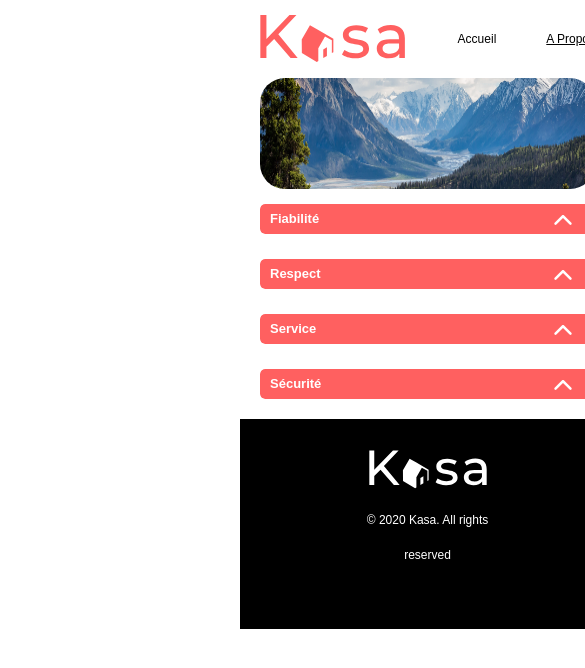
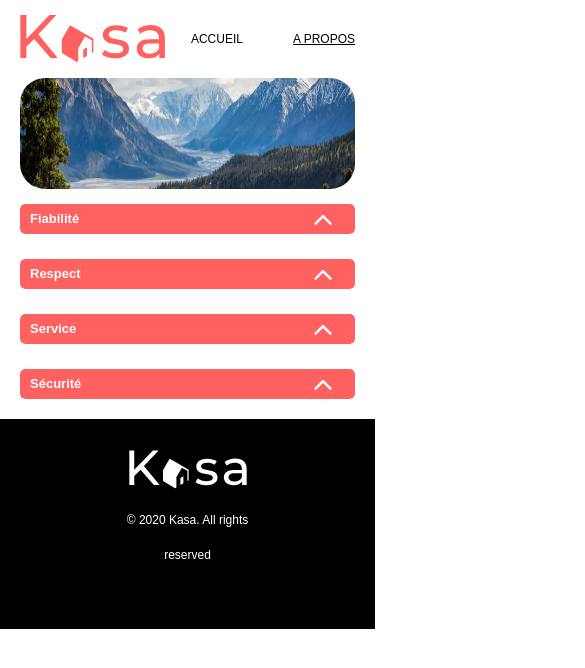
Before and after one commit to viejofacha/Kasa-API, a React (Vite) app in the folder my-react-app/: page /about in a window 390 px wide. Shown: the top 668 px of the page, 585 px wide, since content can reach past the window. Built offline with nearby package versions, Linux system fonts and the light colour scheme.

Commit message:
FEAT: Corection Responsive

```diff
--- a/my-react-app/src/index.css
+++ b/my-react-app/src/index.css
@@ -21,9 +21,9 @@ a {
   color: #646cff;
   text-decoration: inherit;
 }
-a:hover {
+/* a:hover {
   color: #535bf2;
-}
+} */
 
 body {
   box-sizing: content-box;
@@ -108,9 +108,9 @@ button {
   cursor: pointer;
   transition: border-color 0.25s;
 }
-button:hover {
+/* button:hover {
   border-color: #646cff;
-}
+} */
 button:focus,
 button:focus-visible {
   outline: 4px auto -webkit-focus-ring-color;
@@ -124,9 +124,9 @@ footer {
     color: #213547;
     background-color: #ffffff;
   }
-  a:hover {
+  /* a:hover {
     color: #747bff;
-  }
+  } */
   button {
     background-color: #f9f9f9;
   }
@@ -137,5 +137,6 @@ footer {
    }
   body {
     width: 100%;
+    left: 0px;
    }
 }
--- a/my-react-app/src/layout/header/header.css
+++ b/my-react-app/src/layout/header/header.css
@@ -74,6 +74,7 @@ a {
   }
   .active {
     text-decoration-line:underline;
+
   }
   a {
     font-family: Arial, Helvetica, sans-serif;
@@ -86,6 +87,8 @@ a {
     /* text-decoration: underline; */
     text-decoration-style: solid;
     text-decoration-thickness: 0%;
+    text-transform: uppercase;
+    color: #000000;
 
-  }
+    }
 }
--- a/my-react-app/src/pages/FicheLogement/ficheLogement.css
+++ b/my-react-app/src/pages/FicheLogement/ficheLogement.css
@@ -115,12 +115,13 @@ h3 {
     flex-direction: column;
   }
   .logement__description__top--block-tags {
-    width: 84px;
+
     position: relative;
     top: -50px;
     display: flex;
     flex-wrap: nowrap;
-    gap: 10px;
+    gap: 5px;
+
   }
   .logement__description__top--host-block {
     position: relative;
@@ -147,9 +148,11 @@ h3 {
     font-size: 10px;
   }
   .tags{
-    width: 84px;
+    width: 85px;
     height: 18px;
     font-size: 10px;
+    padding: 6px 10px;
+    align-items: center;
   }
   .logement__description--bottom {
     width: 335px;
```
